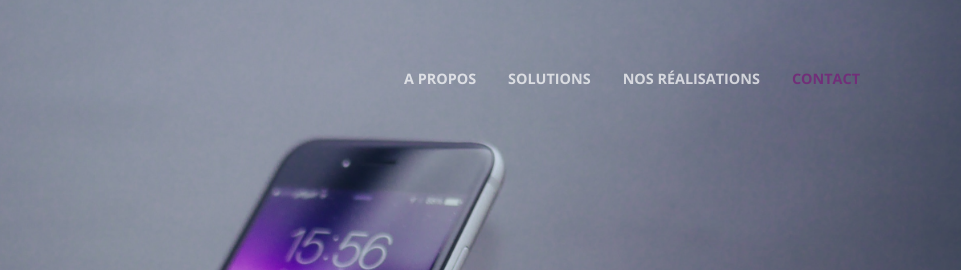
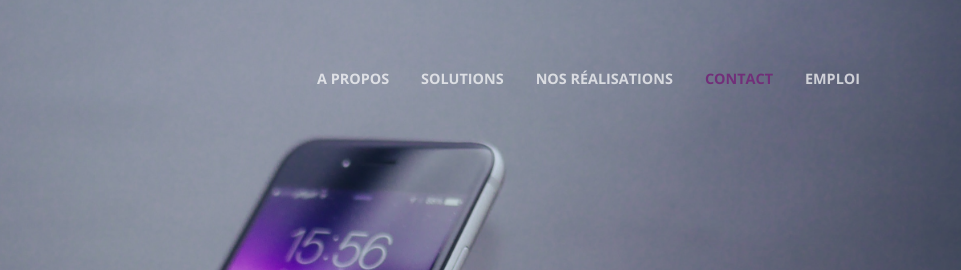
Before and after one commit to adeprem/digitalepourpre, a website with bundled scripts: page index.html in a window 1280 px wide. Shown: the top 270 px of the page, 319-1280 px from the left. Built offline with nearby package versions, Linux system fonts and the light colour scheme.

Commit message:
added link to jobs in navbar

```diff
--- a/index.html
+++ b/index.html
@@ -47,6 +47,9 @@
           </li>
           <li class="nav-item">
             <a class="nav-link js-scroll-trigger" href="#contact">Contact</a>
+          </li>
+          <li class="nav-item">
+            <a class="nav-link js-scroll-trigger" href="jobs.html">Emploi</a>
           </li>
         </ul>
       </div>
```
